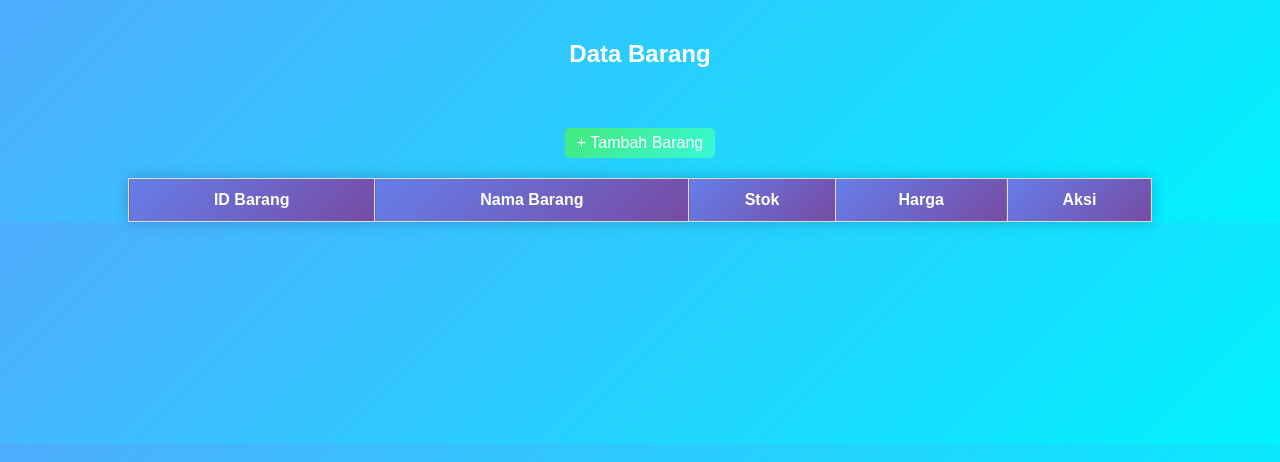
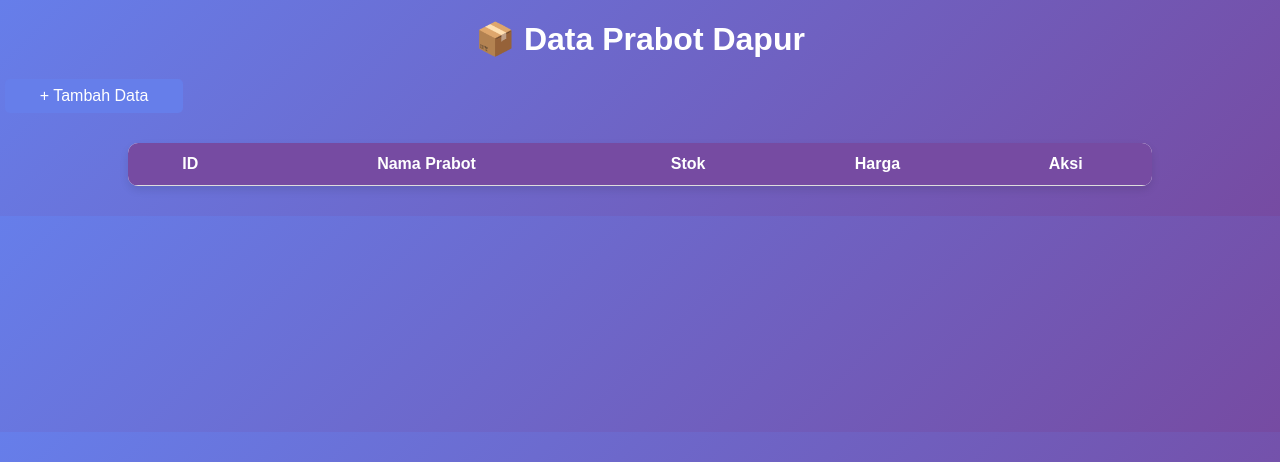
Before and after one commit to Radityadwi15/tugas9, a PHP site: page / in a window 1280 px wide. Shown: the top 462 px of the page. Run offline with PHP 8.4, Linux system fonts and the light colour scheme; data that the repository does not hold is empty.

Commit message:
first commit

```diff
--- /dev/null
+++ b/get.php
@@ -0,0 +1,3 @@
+<?php
+    echo strlen("Saya sedang belajar tipe data string");
+?>
--- a/index.php
+++ b/index.php
@@ -1,95 +1,91 @@
-<?php
-error_reporting(E_ALL);
-ini_set('display_errors', 1);
-
-include "koneksi.php"; ?>
+<?php include 'koneksi.php'; ?>
 <!DOCTYPE html>
 <html lang="id">
 <head>
 <meta charset="UTF-8">
-  <title>Data Barang</title>
+<title>Data Prabot Dapur</title>
 <style>
   body {
-      font-family: Arial, sans-serif;
-      background: linear-gradient(135deg, #4facfe, #00f2fe);
+    font-family: 'Poppins', sans-serif;
+    background: linear-gradient(135deg, #667eea, #764ba2);
+    color: #333;
     margin: 0;
     padding: 0;
-      color: #333;
   }
-    h2 {
+  h1 {
     text-align: center;
-      padding: 20px;
     color: white;
+    margin-top: 20px;
   }
   table {
+    margin: 30px auto;
+    border-collapse: collapse;
     width: 80%;
-      margin: auto;
-      border-collapse: collapse;
     background: white;
-      box-shadow: 0 0 15px rgba(0,0,0,0.2);
+    border-radius: 10px;
+    overflow: hidden;
+    box-shadow: 0 4px 8px rgba(0,0,0,0.1);
   }
   th, td {
-      padding: 12px;
-      border: 1px solid #ddd;
+    padding: 12px 15px;
+    border-bottom: 1px solid #ddd;
     text-align: center;
   }
   th {
-      background: linear-gradient(135deg, #667eea, #764ba2);
+    background: #764ba2;
     color: white;
   }
-    a {
+  tr:hover { background-color: #f1f1f1; }
+  a.button {
     text-decoration: none;
     color: white;
-      padding: 6px 12px;
+    background: #667eea;
+    padding: 8px 14px;
     border-radius: 5px;
+    margin: 5px;
+    transition: 0.3s;
   }
-    .btn-tambah {
-      display: inline-block;
+  a.button:hover { background: #5a67d8; }
+  .tambah {
+    display: block;
+    width: 150px;
+    text-align: center;
     margin: 20px auto;
-      background: linear-gradient(135deg, #43e97b, #38f9d7);
-    }
-    .btn-ubah {
-      background: linear-gradient(135deg, #f7971e, #ffd200);
-    }
-    .btn-hapus {
-      background: linear-gradient(135deg, #ff416c, #ff4b2b);
-    }
-    .btn-tambah:hover, .btn-ubah:hover, .btn-hapus:hover {
-      opacity: 0.8;
-    }
-    .container {
-      text-align: center;
+    background: #48bb78;
   }
 </style>
 </head>
 <body>
-  <h2>Data Barang</h2>
-  <div class="container">
-    <a href="tambah.php" class="btn-tambah">+ Tambah Barang</a>
-  </div>
+
+<h1>📦 Data Prabot Dapur</h1>
+
+<a href="tambah.php" class="button tambah">+ Tambah Data</a>
+
 <table>
   <tr>
-      <th>ID Barang</th>
-      <th>Nama Barang</th>
+    <th>ID</th>
+    <th>Nama Prabot</th>
     <th>Stok</th>
     <th>Harga</th>
     <th>Aksi</th>
   </tr>
+
   <?php
-    $result = mysqli_query($koneksi, "SELECT * FROM buku");
-    while ($row = mysqli_fetch_assoc($result)) {
+  $query = mysqli_query($conn, "SELECT * FROM prabot_dapur");
+  while ($data = mysqli_fetch_assoc($query)) {
   ?>
   <tr>
-      <td><?= $row['id_barang']; ?></td>
-      <td><?= $row['nama_barang']; ?></td>
-      <td><?= $row['stok']; ?></td>
-      <td>Rp <?= number_format($row['harga'],0,',','.'); ?></td>
+    <td><?= $data['id_prabot'] ?></td>
+    <td><?= $data['nama_prabot'] ?></td>
+    <td><?= $data['stok'] ?></td>
+    <td>Rp<?= number_format($data['harga'], 0, ',', '.') ?></td>
     <td>
-        <a href="ubah.php?id=<?= $row['id_barang']; ?>" class="btn-ubah">Ubah</a>
-        <a href="hapus.php?id=<?= $row['id_barang']; ?>" class="btn-hapus" onclick="return confirm('Yakin ingin hapus?')">Hapus</a>
+      <a href="ubah.php?id=<?= $data['id_prabot'] ?>" class="button">Ubah</a>
+      <a href="hapus.php?id=<?= $data['id_prabot'] ?>" class="button" style="background:#e53e3e;" onclick="return confirm('Yakin ingin menghapus data ini?')">Hapus</a>
     </td>
   </tr>
   <?php } ?>
 </table>
+
 </body>
 </html>
--- a/koneksi.php
+++ b/koneksi.php
@@ -1,15 +1,12 @@
 <?php
-error_reporting(E_ALL);
-ini_set('display_errors', 1);
+$host = "localhost";
+$user = "root";
+$pass = "";
+$db   = "db_xirpl1_27_1"; // <== pastikan sama persis
 
-$host = "localhost";
-$user = "xirpl1-27";
-$pass = "0098347903";
-$db   = "db_toko";
+$conn = mysqli_connect($host, $user, $pass, $db);
 
-$koneksi = mysqli_connect($host, $user, $pass, $db);
-
-if (!$koneksi) {
-    die("Koneksi gagal: " . mysqli_connect_error());
+if (!$conn) {
+  die("Koneksi gagal: " . mysqli_connect_error());
 }
 ?>
```
Also changed, not shown: hapus.php (+7 -6 lines), tambah.php (+39 -53 lines), ubah.php (+40 -38 lines), README.md. Lines whose indentation alone changed are shown as unchanged.
